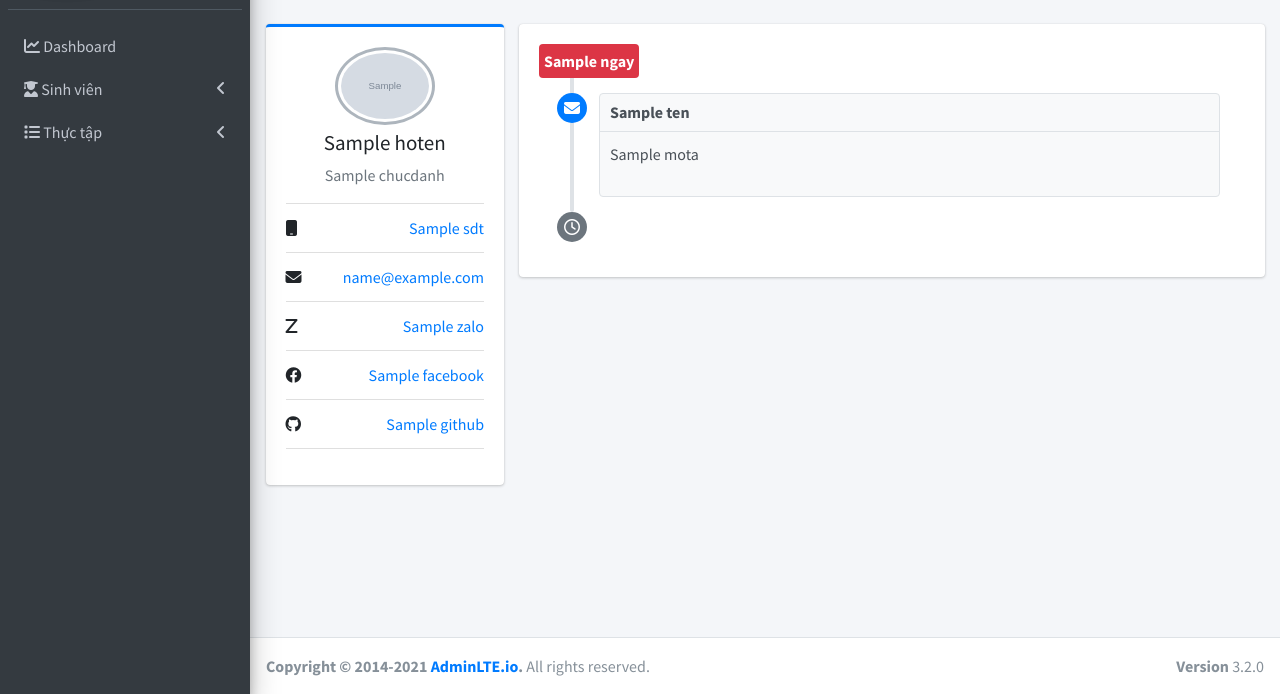
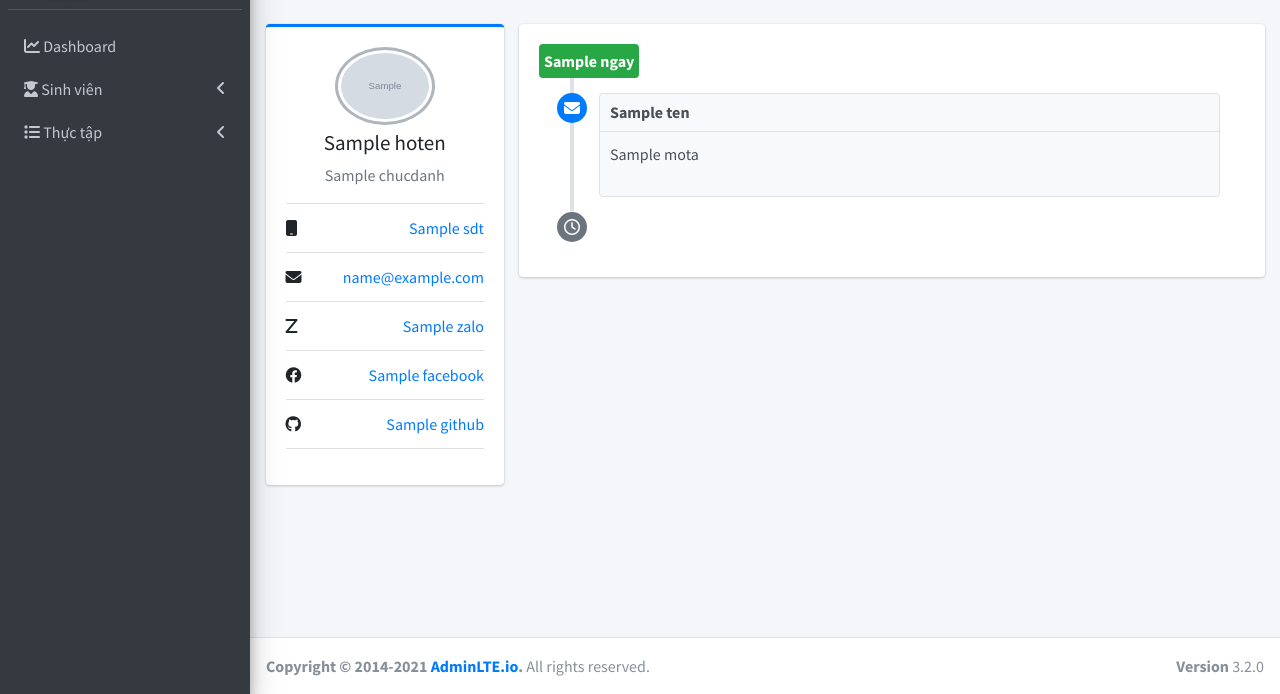
Before and after one commit to youngytherealest/SVTT_SQL, a FastAPI app: template app/templates/profile.html in a window 1280 px wide. Shown: the part 106-800 px from the top of the page. Run offline with FastAPI, Linux system fonts and the light colour scheme; the template is opened without the code that fills it: most values are stand-ins (such as "Sample title", 1, 10 or a date in 2020); grey boxes marked "Sample" are stand-in pictures; data that the repository does not hold is empty; parts of the project's set-up code (start-up, migrations or seed data) failed here and were passed over; some libraries are stand-ins or nearby versions.

Commit message:
update profile

```diff
--- a/app/templates/profile.html
+++ b/app/templates/profile.html
@@ -81,7 +81,7 @@
                       {% for i in detai %}
                       <!-- timeline time label -->
                       <div class="time-label">
-                        <span class="bg-danger">
+                        <span class="bg-success">
                           {{ i.ngay }}
                         </span>
                       </div>
```
